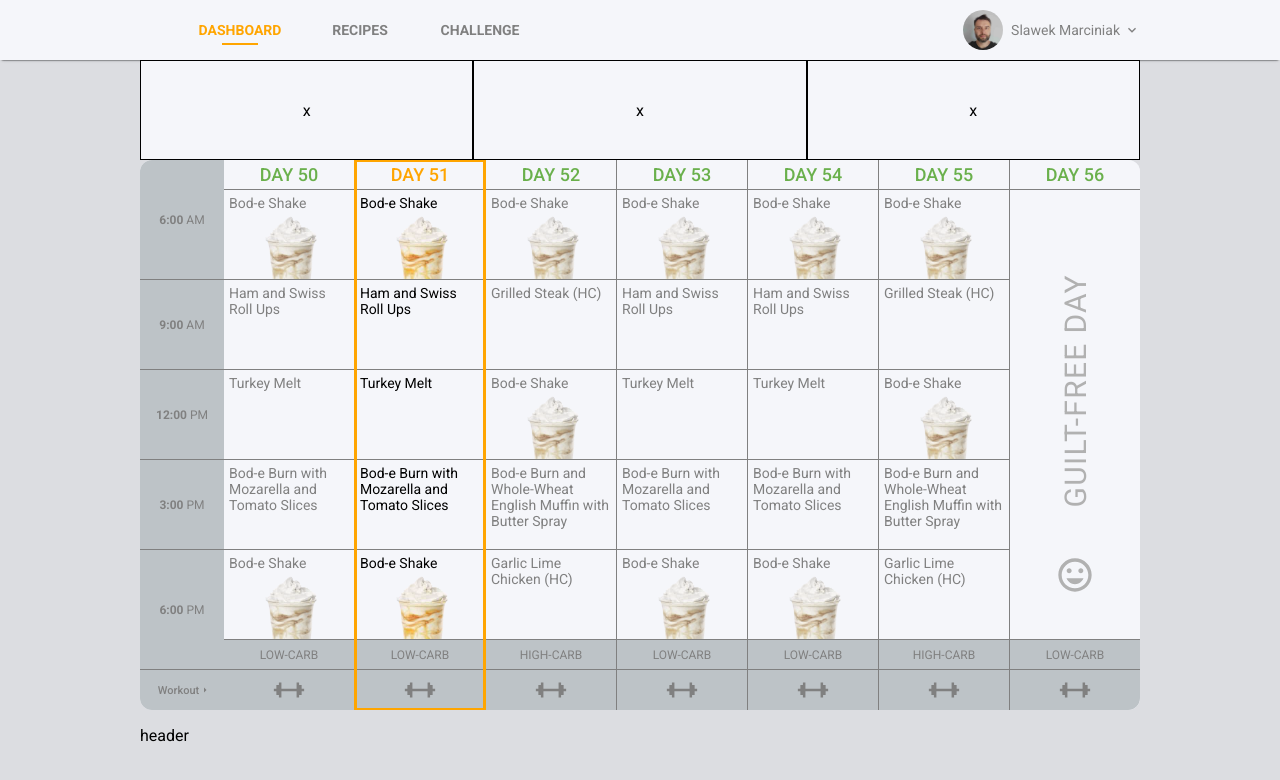
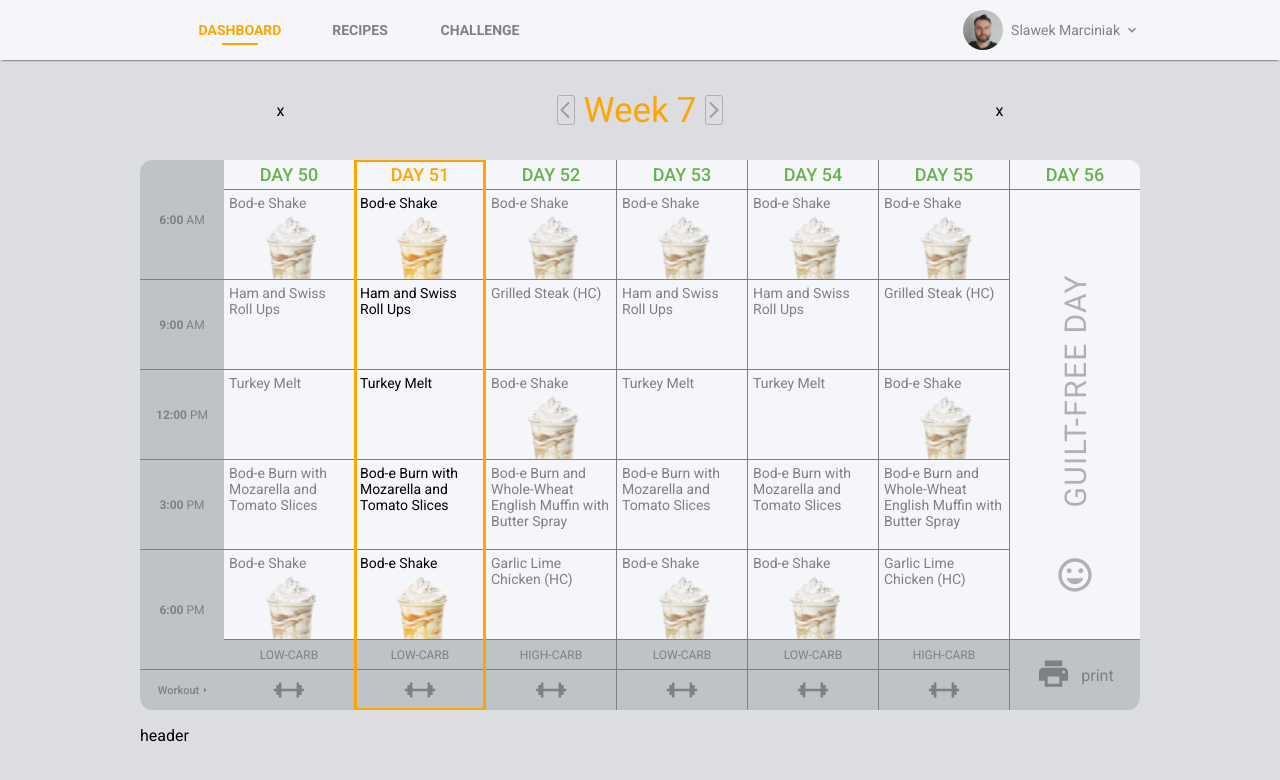
Before and after one commit to slawekmarciniak/diet_table, a React (Create React App) app: page / in a window 1280 px wide. Shown: the top 780 px of the page. Built offline with nearby package versions, Linux system fonts and the light colour scheme.

Commit message:
add context to handle weeks and diet days

```diff
--- /dev/null
+++ b/src/AppContext/AppContext.tsx
@@ -0,0 +1,40 @@
+import { createContext, useState } from "react";
+import { showedWeek } from "../fakeDB/fakeDB";
+
+export type AppContextType = {
+    activeWeek: number;
+    handleNextWeek: () => void;
+    handlePreviousWeek: () => void;
+};
+
+export const AppContext = createContext<AppContextType | any>(null);
+
+type Props = {
+    children: React.ReactNode;
+};
+
+const AppProvider = ({ children }: Props) => {
+    const [activeWeek, setActiveWeek] = useState(showedWeek);
+
+    const handleNextWeek = (): void => {
+        setActiveWeek(activeWeek + 1);
+    };
+
+    const handlePreviousWeek = (): void => {
+        setActiveWeek(activeWeek - 1);
+    };
+
+    return (
+        <AppContext.Provider
+            value={{
+                activeWeek,
+                handleNextWeek,
+                handlePreviousWeek,
+            }}
+        >
+            {children}
+        </AppContext.Provider>
+    );
+};
+
+export default AppProvider;
--- a/src/Components/Table/DayContainer/DayContainer.style.tsx
+++ b/src/Components/Table/DayContainer/DayContainer.style.tsx
@@ -92,4 +92,17 @@
         text-align: center;
         background-color: #bdc3c7;
     }
+    & .printIcon {
+        height: 70px;
+        width: 100%;
+        display: flex;
+        align-items: center;
+        justify-content: center;
+        text-align: center;
+        background-color: #bdc3c7;
+        color: gray;
+        span {
+            margin: 5px;
+        }
+    }
 `;
--- a/src/Components/Table/DayContainer/DayContainer.tsx
+++ b/src/Components/Table/DayContainer/DayContainer.tsx
@@ -1,6 +1,7 @@
 import { FC } from "react";
 import FitnessCenterIcon from "@mui/icons-material/FitnessCenter";
 import TagFacesIcon from "@mui/icons-material/TagFaces";
+import PrintIcon from "@mui/icons-material/Print";
 import moment from "moment";
 import { Day } from "./DayContainer.style";
 import {
@@ -24,7 +25,7 @@
     const isToday = day === dayOfWeek && showedWeek === dietWeek;
     const isSunday = day === 7;
 
-    const renderSunday = () => (
+    const renderWeekday = () => (
         <Day borderRight="1px solid gray" className={isToday ? "today" : ""}>
             <div
                 className={isToday ? "dayNumber dayNumberActive" : "dayNumber"}
@@ -69,7 +70,7 @@
         </Day>
     );
 
-    const renderWeekday = () => (
+    const renderSunday = () => (
         <Day borderRight="none" className={isToday ? "today" : ""}>
             <div
                 className={isToday ? "dayNumber dayNumberActive" : "dayNumber"}
@@ -88,23 +89,16 @@
                     <TagFacesIcon style={{ fontSize: 40 }} />
                 </span>
             </div>
-
-            <div className="dayCarbs">
-                <p>low-carb</p>
-            </div>
-            <div className="workoutIcon">
-                <FitnessCenterIcon
-                    style={{
-                        color: "gray",
-                        transform: "rotate(-45deg)",
-                        fontSize: 30,
-                    }}
-                />
+            <div className="printIcon">
+                <span>
+                    <PrintIcon style={{ fontSize: 35 }} />
+                </span>
+                <span>print</span>
             </div>
         </Day>
     );
 
-    return <>{isSunday ? renderWeekday() : renderSunday()}</>;
+    return <>{isSunday ? renderSunday() : renderWeekday()}</>;
 };
 
 export default DayContainer;
--- a/src/Components/TableHeader/TableHeader.style.tsx
+++ b/src/Components/TableHeader/TableHeader.style.tsx
@@ -4,12 +4,32 @@
     display: flex;
     width: 100%;
     height: 100px;
-    background-color: #f5f6fa;
 `;
 export const SectionElement = styled.div`
     display: flex;
     flex-grow: 1;
     align-items: center;
     justify-content: center;
-    border: 1px solid black;
+    button {
+        display: flex;
+        align-items: center;
+        justify-content: center;
+        width: 18px;
+        height: 30px;
+        color: #a0a0a0;
+        border: 1px solid #afafaf;
+        border-radius: 3px;
+        cursor: pointer;
+        background-color: #dcdde1;
+    }
+    span {
+        color: orange;
+        font-size: 35px;
+        text-transform: capitalize;
+        margin: 0 8px;
+        span {
+            margin: 0 0 0 8px;
+        }
+    }
+    /* border: 1px solid black; */
 `;
--- a/src/Components/TableHeader/TableHeader.tsx
+++ b/src/Components/TableHeader/TableHeader.tsx
@@ -1,12 +1,32 @@
 import { FC } from "react";
+import { useContext } from "react";
 import { SectionContainer, SectionElement } from "./TableHeader.style";
+import ArrowBackIosIcon from "@mui/icons-material/ArrowBackIos";
+import ArrowForwardIosIcon from "@mui/icons-material/ArrowForwardIos";
+import { showedWeek } from "../../fakeDB/fakeDB";
+import { AppContext } from "../../AppContext/AppContext";
+import { AppContextType } from "../../AppContext/AppContext";
+
 interface Props {}
 
 const TableHeader: FC<Props> = () => {
+    const { activeWeek, handleNextWeek, handlePreviousWeek } =
+        useContext<AppContextType>(AppContext);
+
     return (
         <SectionContainer>
             <SectionElement>x</SectionElement>
-            <SectionElement>x</SectionElement>
+            <SectionElement>
+                <button onClick={() => handlePreviousWeek()}>
+                    <ArrowBackIosIcon style={{ marginLeft: 8, fontSize: 20 }} />
+                </button>
+                <span>
+                    week<span>{activeWeek}</span>
+                </span>
+                <button onClick={() => handleNextWeek()}>
+                    <ArrowForwardIosIcon style={{ fontSize: 20 }} />
+                </button>
+            </SectionElement>
             <SectionElement>x</SectionElement>
         </SectionContainer>
     );
--- a/src/index.tsx
+++ b/src/index.tsx
@@ -3,11 +3,14 @@
 import App from "./App";
 import reportWebVitals from "./reportWebVitals";
 import { BrowserRouter } from "react-router-dom";
+import AppProvider from "./AppContext/AppContext";
 
 ReactDOM.render(
     <React.StrictMode>
         <BrowserRouter>
-            <App />
+            <AppProvider>
+                <App />
+            </AppProvider>
         </BrowserRouter>
     </React.StrictMode>,
     document.getElementById("root")
```
